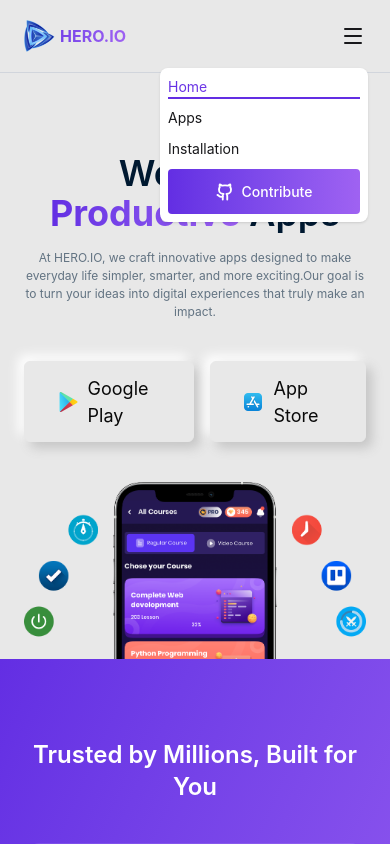
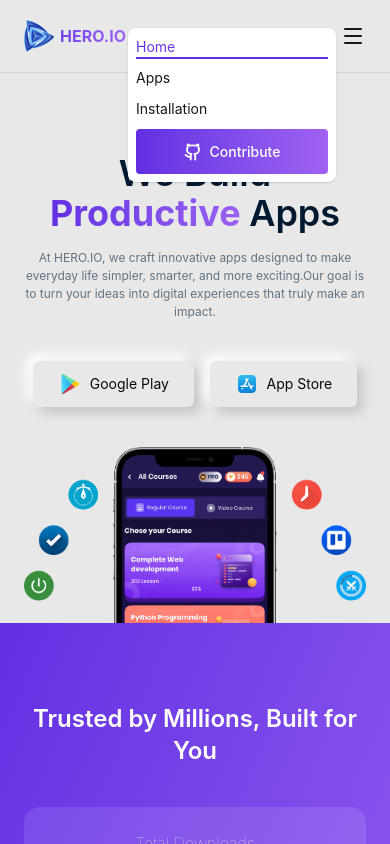
Before and after one commit to Mostafiz002/hero-io, a React (Vite) app: page / in a window 390 px wide. Both pictures are taken after a click on the button 353 px from the left and 36 px from the top of the page. Shown: the top 844 px of the page. Built offline with nearby package versions, Linux system fonts and the light colour scheme.

Commit message:
added responsive design

```diff
--- a/src/Components/Banner.jsx
+++ b/src/Components/Banner.jsx
@@ -8,7 +8,7 @@
 const Banner = () => {
   return (
     <div>
-      <div className="flex justify-center items-center flex-col px-6">
+      <div className="flex justify-center items-center flex-col px-6 z-8">
         <motion.h1
           className="text-center mt-20 text-4xl md:text-7xl text-[#001931] font-semibold"
           initial={{ opacity: 0, y: 50 }}
@@ -43,7 +43,7 @@
           <Link
             to="https://play.google.com/store/"
             target="_blank"
-            className="flex items-center gap-2 text-[#090909] py-[0.7em] px-[1.7em] text-[18px] rounded-md bg-[#e8e8e8] cursor-pointer border border-[#e8e8e8] transition-all duration-300 shadow-[6px_6px_12px_#c5c5c5,-6px_-6px_12px_#ffffff] hover:border-white"
+            className="flex items-center gap-2 text-[#090909] py-[0.7em] px-[1.7em] text-sm md:text-[18px] rounded-md bg-[#e8e8e8] cursor-pointer border border-[#e8e8e8] transition-all duration-300 shadow-[6px_6px_12px_#c5c5c5,-6px_-6px_12px_#ffffff] hover:border-white"
           >
             <img className="w-6" src={playstoreImg} alt="" />
             Google Play
@@ -51,7 +51,7 @@
           <Link
             to="https://www.apple.com/app-store/"
             target="_blank"
-            className="flex items-center gap-2 text-[#090909] py-[0.7em] px-[1.7em] text-[18px] rounded-md bg-[#e8e8e8] cursor-pointer border border-[#e8e8e8] transition-all duration-300 shadow-[6px_6px_12px_#c5c5c5,-6px_-6px_12px_#ffffff] hover:border-white"
+            className="flex items-center gap-2 text-[#090909] py-[0.7em] px-[1.7em]  text-sm md:text-[18px] rounded-md bg-[#e8e8e8] cursor-pointer border border-[#e8e8e8] transition-all duration-300 shadow-[6px_6px_12px_#c5c5c5,-6px_-6px_12px_#ffffff] hover:border-white"
           >
             <img className="w-6" src={appstoreImg} alt="" />
             App Store
--- a/src/Components/InstalledApp.jsx
+++ b/src/Components/InstalledApp.jsx
@@ -11,13 +11,13 @@
     setInstalledApps((prev) => prev.filter((a) => a.id !== app.id));
   };
   return (
-    <div className="w-full flex justify-between items-center p-4 rounded-2xl text-[#090909] text-[18px] bg-[#e8e8e8] border border-[#e8e8e8] transition-all duration-300 shadow-[6px_6px_12px_#c5c5c5,-6px_-6px_12px_#ffffff] hover:border-white">
+    <div className="w-full flex flex-col gap-6 md:gap-1 md:flex-row justify-between items-start md:items-center p-4 rounded-2xl text-[#090909] text-[18px] bg-[#e8e8e8] border border-[#e8e8e8] transition-all duration-300 shadow-[6px_6px_12px_#c5c5c5,-6px_-6px_12px_#ffffff] hover:border-white">
       <div className="flex items-center gap-4">
         <figure>
-          <img className="w-20 h-20 rounded-lg" src={app.image} alt="" />
+          <img className="min-w-20 h-20 rounded-lg" src={app.image} alt="" />
         </figure>
         <div>
-          <h3 className="my-4 text-base  font-medium text-[#001931]/80">
+          <h3 className="mt-0 mb-3 md:my-4  text-base  font-medium text-[#001931]/80">
             {app.title}
           </h3>
           <div className="flex items-center justify-start gap-3">
--- a/src/Components/Navbar.jsx
+++ b/src/Components/Navbar.jsx
@@ -28,7 +28,7 @@
   );
 
   return (
-    <div className="bg-[#e8e8e8] border-b border-gray-300 sticky top-0 z-50">
+    <div className="bg-[#e8e8e8] border-b border-gray-300 z-50">
       <div className="navbar py-4 bg-[#e8e8e8]  px-6  max-w-[1448px] mx-auto">
         <div className="navbar-start">
           <Link
@@ -45,7 +45,7 @@
           </ul>
         </div>
         <div className="navbar-end">
-          <div className="dropdown dropdown-left dropdown-bottom ">
+          <div className="dropdown dropdown-left ">
             <div
               tabIndex={0}
               role="button"
@@ -55,7 +55,7 @@
             </div>
             <ul
               tabIndex={0}
-              className="menu menu-sm dropdown-content bg-base-100 rounded-box z-1 mt-3 w-52 p-2 shadow  gap-2 -left-45 right-auto"
+              className="menu menu-sm dropdown-content bg-base-100 rounded-box z-100 mt-3 w-52 p-2 shadow  gap-2 -left-53 right-auto "
             >
               {links}
               <Link
--- a/src/Pages/AppDetails.jsx
+++ b/src/Pages/AppDetails.jsx
@@ -33,7 +33,7 @@
 
   if (loader) {
     return (
-      <div className=" inset-0 h-screen fixed -top-20  flex items-center justify-center z-50">
+      <div className=" inset-0 h-screen  relative -top-20 mb-40  flex items-center justify-center z-50">
         <Loader />
       </div>
     );
@@ -69,7 +69,7 @@
               {app.companyName}
             </span>
           </p>
-          <div className="flex flex-col md:flex-row gap-20 mt-8">
+          <div className="flex flex-row gap-4 justify-between md:justify-start lg:gap-20 mt-8">
             <div>
               <img className="w-9 h-9" src={downloadImg} alt="" />
               <p className="text-[#001931] my-2">Downloads</p>
--- a/src/Pages/Apps.jsx
+++ b/src/Pages/Apps.jsx
@@ -29,7 +29,7 @@
 
   if (loading) {
     return (
-      <div className="inset-0 h-screen fixed -top-20 flex items-center justify-center z-50">
+      <div className="inset-0 h-screen relative -top-20 mb-40 flex items-center justify-center z-50">
         <Loader />
       </div>
     );
@@ -49,8 +49,8 @@
         Explore All Apps on the Market developed by us. We code for Millions
       </p>
 
-      <div className="flex items-center justify-between mb-6">
-        <p>({searchedProducts.length}) Apps Found</p>
+      <div className="flex flex-col md:flex-row gap-4 items-center justify-between mb-6">
+        <p className="">({searchedProducts.length}) Apps Found</p>
         <label className="input bg-transparent flex items-center gap-2">
           <svg
             className="h-[1em] opacity-50"
--- a/src/Pages/Home.jsx
+++ b/src/Pages/Home.jsx
@@ -17,7 +17,7 @@
 
   if (loading) {
     return (
-      <div className=" inset-0 h-screen relative -top-20 mb-40 flex items-center justify-center z-50">
+      <div className=" inset-0 h-screen relative -top-20 mb-40 flex items-center justify-center z-10">
         <Loader />
       </div>
     );
--- a/src/Pages/Installation.jsx
+++ b/src/Pages/Installation.jsx
@@ -16,7 +16,7 @@
 
   if (loading) {
     return (
-      <div className=" inset-0 h-screen fixed -top-20 flex items-center justify-center z-50">
+      <div className=" inset-0 h-screen  relative -top-20 mb-40  flex items-center justify-center z-50">
         <Loader />
       </div>
     );
```
